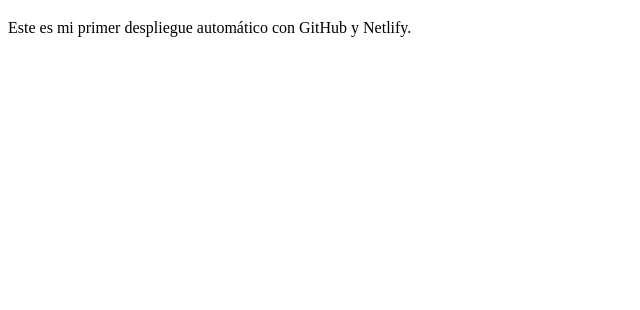
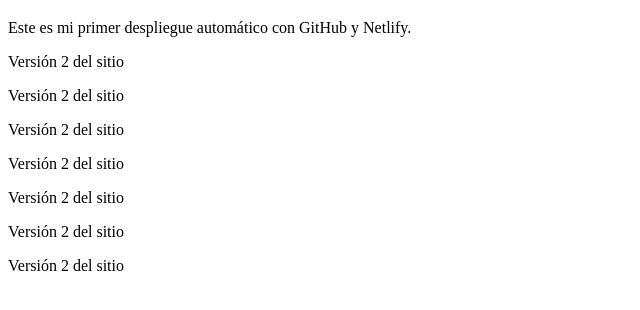
Before and after one commit to victor99a/PruebaCICD, a plain HTML site: page index.html in a window 1280 px wide. Shown: the part 62-372 px from the top of the page, without its empty margins (0-640 px from the left). Drawn offline with Linux system fonts and the light colour scheme.

Commit message:
Test CICD

```diff
--- a/index.html
+++ b/index.html
@@ -7,5 +7,13 @@
 <body>
   <h1>¡Hola mundo! 🚀</h1>
   <p>Este es mi primer despliegue automático con GitHub y Netlify.</p>
+   <p>Versión 2 del sitio</p>
+    <p>Versión 2 del sitio</p>
+     <p>Versión 2 del sitio</p>
+      <p>Versión 2 del sitio</p>
+       <p>Versión 2 del sitio</p>
+        <p>Versión 2 del sitio</p>
+         <p>Versión 2 del sitio</p>
+
 </body>
 </html>
```
